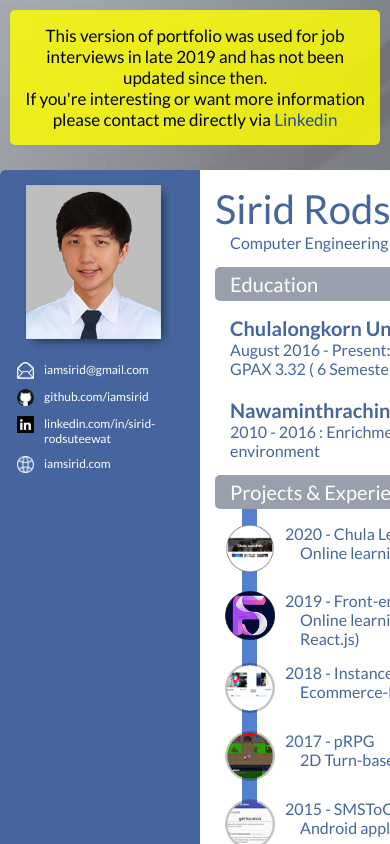
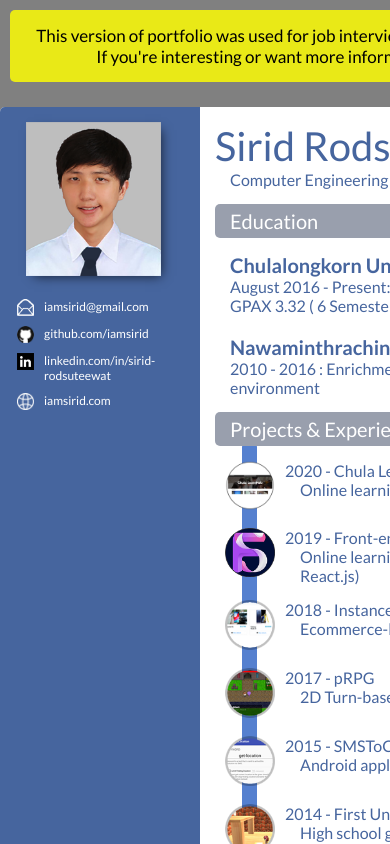
Before and after one commit to iamsirid/iamsirid, a React (Create React App) app in the folder portfolio-source/: page / in a window 390 px wide. Shown: the top 844 px of the page. Built offline with nearby package versions, Linux system fonts and the light colour scheme.

Commit message:
minor styling change

```diff
--- a/portfolio-source/src/App.scss
+++ b/portfolio-source/src/App.scss
@@ -17,9 +17,14 @@ body {
   background-position: top;
   background-repeat: no-repeat;
   /* height: 100vh;s */
+
+  @media screen and (max-width: 800px) {
+    background: gray;
+  }
 }
 
 .announcement {
+  min-width: 800px;
   background-color: rgba(255, 255, 0, 0.822);
   padding: 15px;
   margin: 10px;
```
